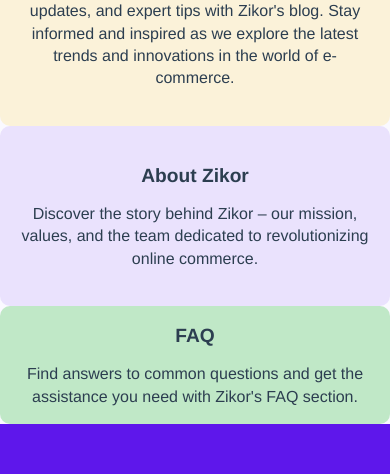
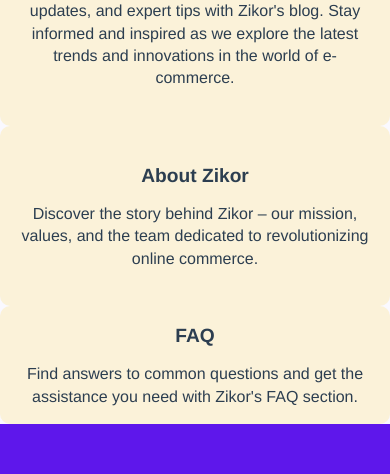
Before and after one commit to UgwuObed/zikor-FE, a Vue app: page / in a window 390 px wide. Shown: the part 2442-2916 px from the top of the page. Built offline with nearby package versions, Linux system fonts and the light colour scheme.

Commit message:
build done

```diff
--- a/src/components/LandingPage.vue
+++ b/src/components/LandingPage.vue
@@ -709,7 +709,6 @@
 .blog-card {
   background-color: rgba(255, 199, 0, 0.15);
   padding: 20px;
-  border-radius: 10px;
   display: flex;
   align-items: center;
 }
@@ -732,9 +731,8 @@
 }
 
 .about-card {
-  background-color: rgba(94, 23, 235, 0.1);
+  background-color: rgba(255, 199, 0, 0.15);
   padding: 20px;
-  border-radius: 10px;
   display: flex;
   align-items: center;
 }
@@ -756,8 +754,7 @@
 }
 
 .faq-card {
-  background-color: rgba(0, 174, 17, 0.23);
-  border-radius: 10px;
+  background-color: rgba(255, 199, 0, 0.15);
   display: flex;
   align-items: center;
 }
```
